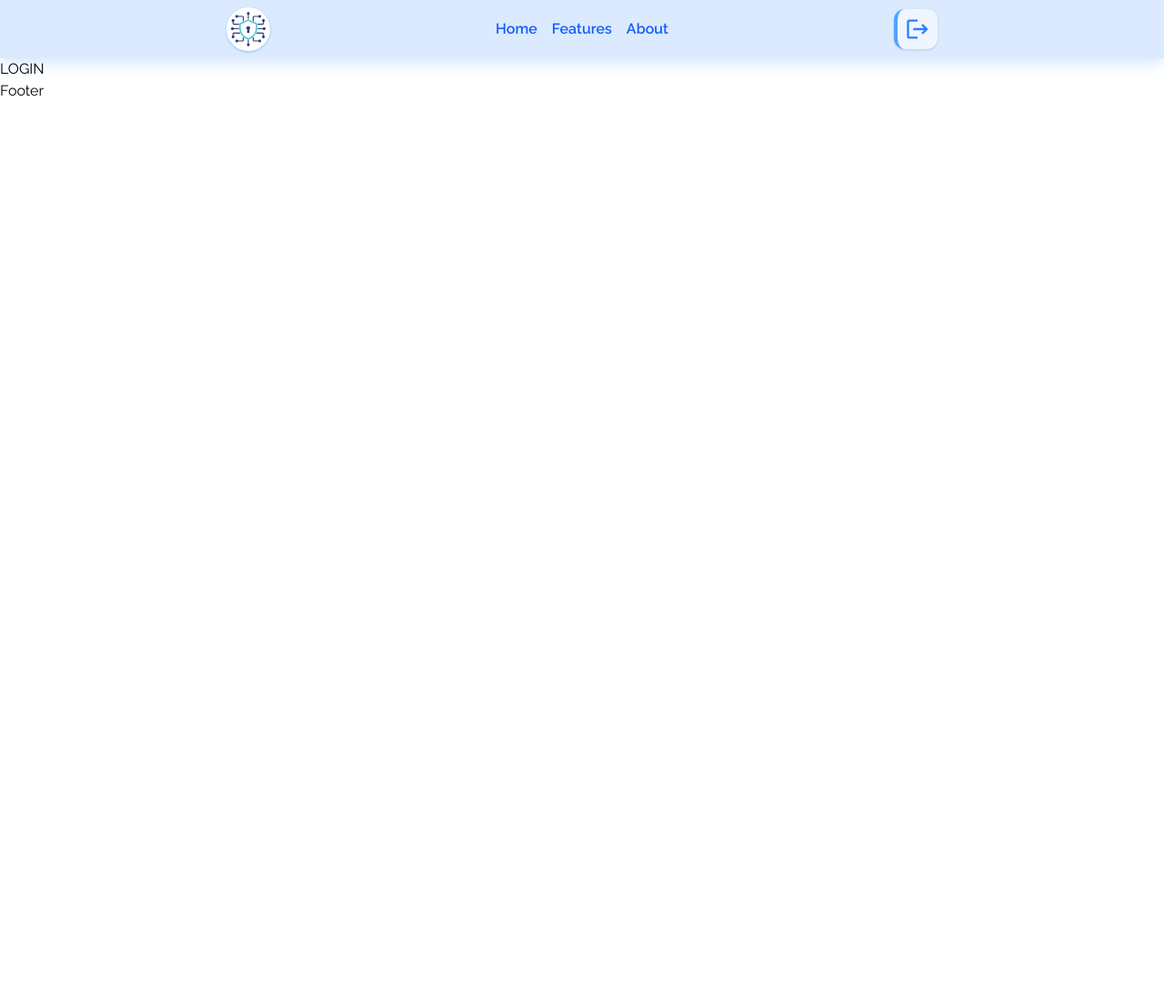
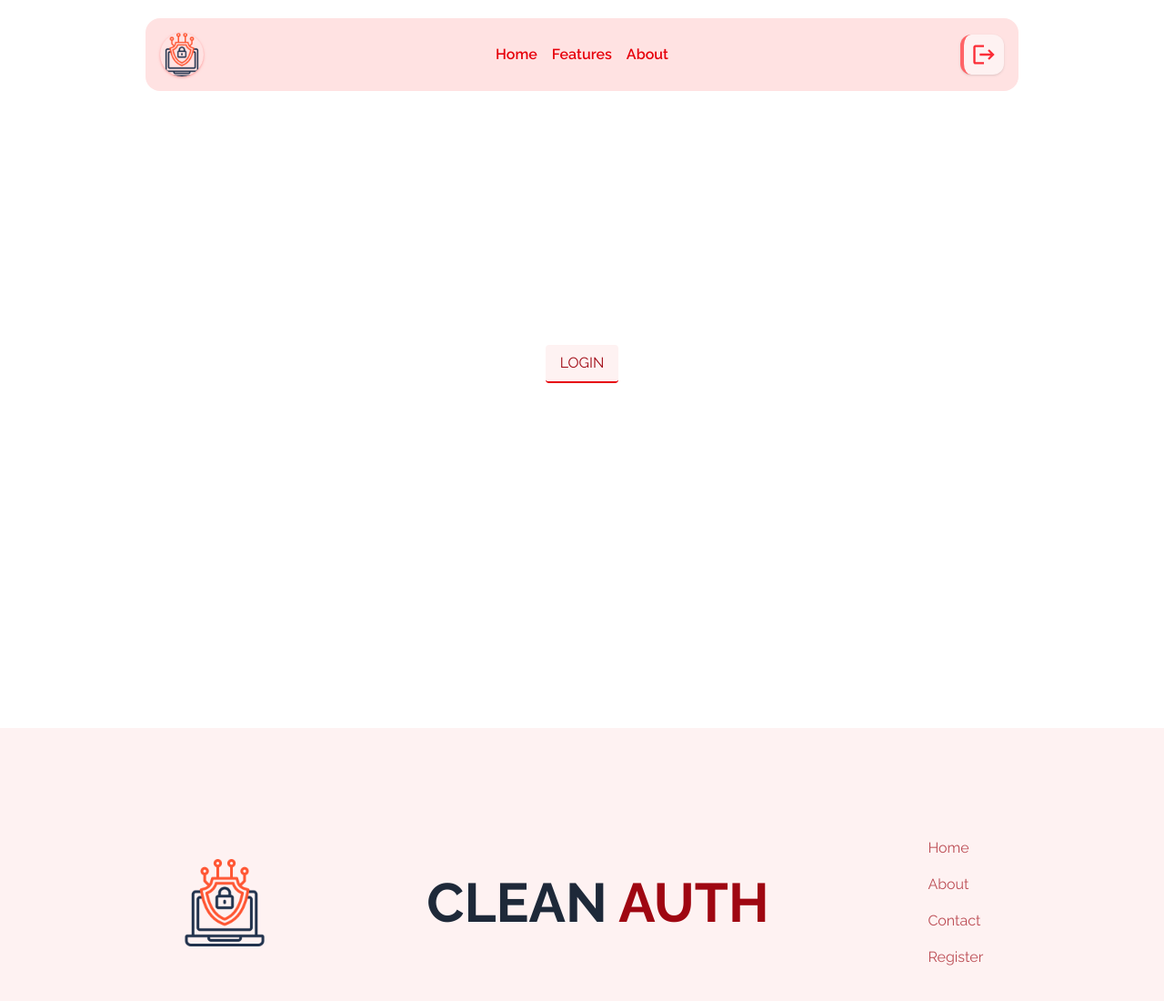
Before and after one commit to sarangpachari/clean-auth-client, a React (Vite) app: page / in a window 1280 px wide. Shown: the top 1100 px of the page at 91% size. Before the commit the page ends 800 px from the top, so only its background shows below. Built offline with nearby package versions, Linux system fonts and the light colour scheme.

Commit message:
header and footer completed

```diff
--- a/src/components/Footer.jsx
+++ b/src/components/Footer.jsx
@@ -1,9 +1,33 @@
-import React from 'react'
+import React from "react";
+import logo from "../assets/clean-auth-logo.png";
 
 const Footer = () => {
   return (
-    <div>Footer</div>
-  )
-}
+    <>
+      <footer className="h-96 bg-red-50 p-6">
+        <section className="w-full h-full">
+          <div className="w-full h-full">
+            <div className="flex md:flex-row flex-col justify-center items-center md:gap-0 gap-12 md:justify-evenly w-full h-full">
+              <div>
+                <img src={logo} className="w-24" alt="CLEAN AUTH LOGO" />
+              </div>
+              <div>
+                <h1 className="text-3xl lg:text-6xl text-red-800 font-bold"><span className="text-gray-800">CLEAN</span> AUTH</h1>
+              </div>
+              <div>
+                <ul className="text-red-800/70 flex md:flex-col flex-row gap-4">
+                  <li>Home</li>
+                  <li>About</li>
+                  <li>Contact</li>
+                  <li>Register</li>
+                </ul>
+              </div>
+            </div>
+          </div>
+        </section>
+      </footer>
+    </>
+  );
+};
 
-export default Footer
+export default Footer;
--- a/src/components/Navbar.jsx
+++ b/src/components/Navbar.jsx
@@ -1,23 +1,23 @@
 import React from "react";
-import logo from "../assets/clean-auth-logo.svg";
+import logo from "../assets/clean-auth-logo.png";
 import { MdLogout } from "react-icons/md";
 
 const Navbar = () => {
   return (
     <>
-      <header>
-        <nav className="w-full h-16 bg-blue-100 shadow-lg shadow-blue-100">
-          <div className="w-full h-full flex justify-evenly items-center">
+      <header className="w-full flex justify-center fixed top-0 mt-5">
+        <nav className="sm:w-3/4 h-max bg-red-100 p-4 rounded-2xl">
+          <div className="w-full h-full flex justify-between md:gap-24 gap-4 items-center">
             {/* LEFT - LOGO */}
             <div className="">
               <img
                 src={logo}
-                className="w-12 rounded-full shadow-blue-300 shadow-sm"
+                className="w-12 rounded-full shadow-red-300 shadow-sm"
                 alt="AUTH LOGO"
               />
             </div>
             {/* CENTER - TABS */}
-            <div className="text-blue-600 font-semibold">
+            <div className="text-red-600 font-semibold">
               <ul className="flex justify-center items-center gap-4">
                 <li>Home</li>
                 <li>Features</li>
@@ -25,8 +25,8 @@ const Navbar = () => {
               </ul>
             </div>
             {/* RIGHT - LOGOUT */}
-            <button className="border-l-4 border-blue-400 p-2 rounded-xl shadow-sm bg-blue-50">
-              <MdLogout size={28} className="text-blue-500" />
+            <button className="border-l-4 border-red-400 p-2 rounded-xl shadow-sm bg-red-50">
+              <MdLogout size={28} className="text-red-500" />
             </button>
           </div>
         </nav>
--- a/src/index.css
+++ b/src/index.css
@@ -3,3 +3,17 @@
 * {
   font-family: "Raleway", sans-serif;
 }
+html{
+  scroll-behavior: smooth;
+}
+
+::-webkit-scrollbar{
+  width: 0.4rem;
+}
+::-webkit-scrollbar-track{
+  background-color: rgba(152, 0, 0, 0.416);
+}
+::-webkit-scrollbar-thumb{
+  background-color: rgb(169, 12, 12);
+  border-radius: 1rem;
+}
--- a/src/pages/home/Home.jsx
+++ b/src/pages/home/Home.jsx
@@ -3,9 +3,11 @@ import { Link } from 'react-router-dom'
 
 const Home = () => {
   return (
-    <div>
-      <Link to={'/auth'}>LOGIN</Link>
-    </div>
+    <>
+     <div className="w-full h-dvh flex justify-center items-center">
+     <Link to={'/auth'}> <button className='px-4 py-2 bg-red-50 border-b-2 text-red-800 cursor-pointer border-b-red-600 rounded'>LOGIN</button> </Link>
+      </div>
+    </>
   )
 }
 
```
Also changed, not shown: src/assets/clean-auth-logo.png (added), src/assets/clean-auth-logo.svg (deleted).
